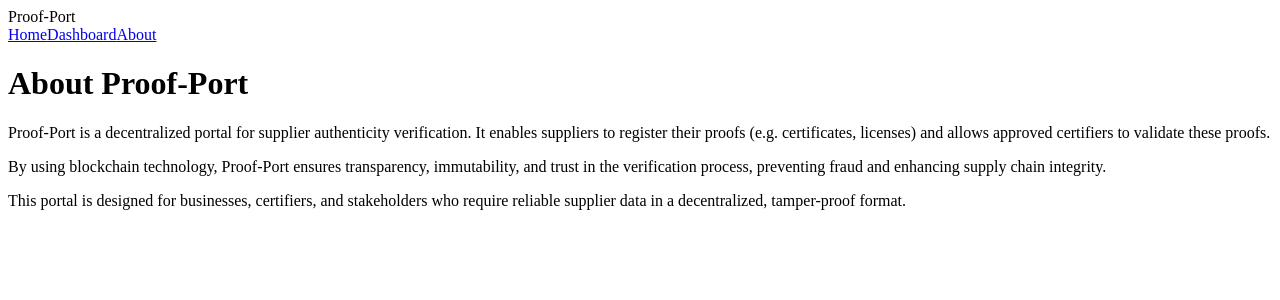
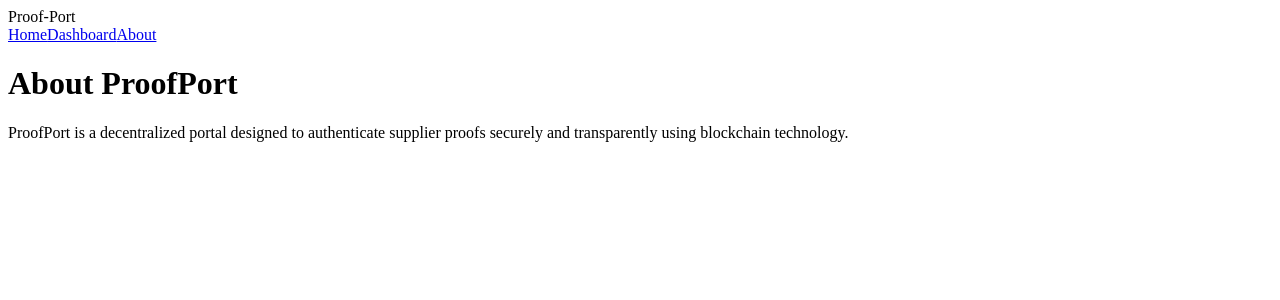
Before and after one commit to shreeyashree-65/Proof-Port, a React (Create React App) app in the folder client/: page /about in a window 1280 px wide. Shown: the top 300 px of the page. Built offline with nearby package versions, Linux system fonts and the light colour scheme.

Commit message:
Added Helmet

```diff
--- a/client/src/pages/About.js
+++ b/client/src/pages/About.js
@@ -1,24 +1,22 @@
 import React from 'react';
+import { Helmet } from 'react-helmet-async';
 
-const About = () => {
+function About() {
   return (
-    <div className="min-h-screen bg-gray-50 p-6">
-      <h1 className="text-3xl font-bold mb-4 text-gray-800">About Proof-Port</h1>
-      <p className="text-gray-600 mb-4">
-        Proof-Port is a decentralized portal for supplier authenticity verification.
-        It enables suppliers to register their proofs (e.g. certificates, licenses)
-        and allows approved certifiers to validate these proofs.
-      </p>
-      <p className="text-gray-600 mb-4">
-        By using blockchain technology, Proof-Port ensures transparency, immutability,
-        and trust in the verification process, preventing fraud and enhancing supply chain integrity.
-      </p>
-      <p className="text-gray-600">
-        This portal is designed for businesses, certifiers, and stakeholders who require reliable
-        supplier data in a decentralized, tamper-proof format.
+    <div className="p-4">
+      <Helmet>
+        <title>About | ProofPort</title>
+        <meta
+          name="description"
+          content="Learn more about ProofPort and our mission to provide secure, decentralized supplier proof verification."
+        />
+      </Helmet>
+      <h1 className="text-3xl font-bold">About ProofPort</h1>
+      <p className="mt-2">
+        ProofPort is a decentralized portal designed to authenticate supplier proofs securely and transparently using blockchain technology.
       </p>
     </div>
   );
-};
+}
 
 export default About;
--- a/client/src/pages/Dashboard.js
+++ b/client/src/pages/Dashboard.js
@@ -1,26 +1,22 @@
 import React from 'react';
+import { Helmet } from 'react-helmet-async';
 
-const Dashboard = () => {
+function Dashboard() {
   return (
-    <div className="min-h-screen bg-gray-50 p-6">
-      <h1 className="text-3xl font-bold mb-4 text-gray-800">Dashboard</h1>
-      <p className="text-gray-600 mb-6">
-        Here you can manage suppliers, certifiers, and view proofs.
+    <div className="p-4">
+      <Helmet>
+        <title>Dashboard | ProofPort</title>
+        <meta
+          name="description"
+          content="Manage your supplier proofs and certifications in the ProofPort dashboard."
+        />
+      </Helmet>
+      <h1 className="text-3xl font-bold">Dashboard</h1>
+      <p className="mt-2">
+        Here you can manage your supplier proofs, certifications, and approvals.
       </p>
-
-      <div className="grid grid-cols-1 md:grid-cols-2 gap-4">
-        <div className="bg-white rounded-lg shadow p-4">
-          <h2 className="text-xl font-semibold mb-2">Registered Suppliers</h2>
-          <p className="text-gray-500">List of suppliers will appear here.</p>
-        </div>
-
-        <div className="bg-white rounded-lg shadow p-4">
-          <h2 className="text-xl font-semibold mb-2">Certifier Actions</h2>
-          <p className="text-gray-500">Manage certifiers and approvals here.</p>
-        </div>
-      </div>
     </div>
   );
-};
+}
 
 export default Dashboard;
--- a/client/src/pages/Home.js
+++ b/client/src/pages/Home.js
@@ -1,23 +1,20 @@
 import React from 'react';
-import { Link } from 'react-router-dom';
+import { Helmet } from 'react-helmet-async';
 
-const Home = () => {
+function Home() {
   return (
-    <section className="flex flex-col items-center justify-center text-center min-h-screen bg-gradient-to-r from-blue-500 to-indigo-600 text-white px-4">
-      <h1 className="text-4xl md:text-6xl font-bold mb-4">
-        Welcome to Proof-Port
-      </h1>
-      <p className="text-lg md:text-2xl mb-6 max-w-xl">
-        A decentralized portal for verifying supplier proofs with trust and transparency.
-      </p>
-      <Link
-        to="/dashboard"
-        className="bg-white text-blue-600 font-semibold px-6 py-3 rounded-lg shadow hover:bg-gray-200 transition"
-      >
-        View Dashboard
-      </Link>
-    </section>
+    <div className="p-4">
+      <Helmet>
+        <title>Home | ProofPort</title>
+        <meta
+          name="description"
+          content="Welcome to ProofPort — your trusted decentralized supplier verification portal."
+        />
+      </Helmet>
+      <h1 className="text-3xl font-bold">Welcome to ProofPort</h1>
+      <p className="mt-2">Your trusted supplier verification solution.</p>
+    </div>
   );
-};
+}
 
 export default Home;
```
